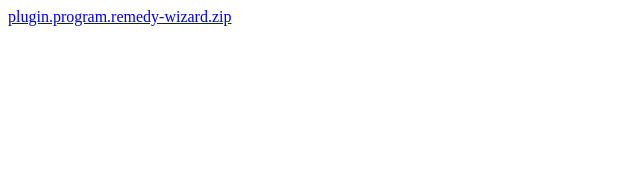
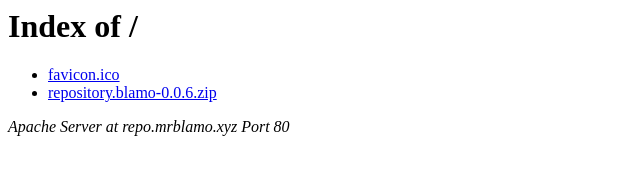
Before and after one commit to remedy-group/remedy-group.github.io, a plain HTML site: page repo/index.html in a window 1280 px wide. Shown: the whole page, without its empty margins (0-640 px from the left). Drawn offline with Linux system fonts and the light colour scheme.

Commit message:
Updated index in /repo

```diff
--- a/repo/index.html
+++ b/repo/index.html
@@ -1,9 +1,12 @@
+<!DOCTYPE HTML PUBLIC "-//W3C//DTD HTML 3.2 Final//EN">
 <html>
-  <body>
-    <p>
-      <a href="http://remedy.stream/repo/plugin.program.remedy-wizard.zip">
-        plugin.program.remedy-wizard.zip
-      </a>
-    </p>
-  </body>
-</html>
+ <head>
+  <title>Index of /</title>
+ </head>
+ <body>
+<h1>Index of /</h1>
+<ul><li><a href="favicon.ico"> favicon.ico</a></li>
+<li><a href="repository.blamo-0.0.6.zip"> repository.blamo-0.0.6.zip</a></li>
+</ul>
+<address>Apache Server at repo.mrblamo.xyz Port 80</address>
+</body></html>
```
